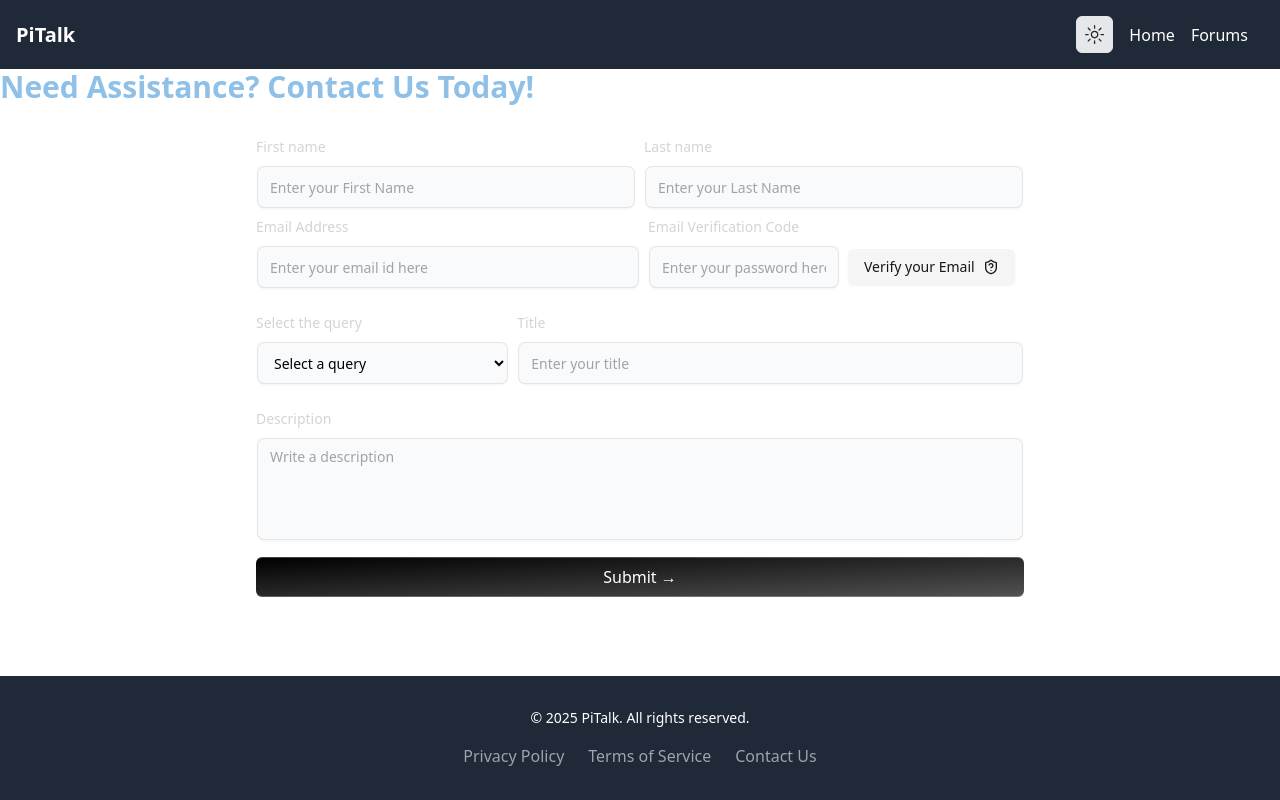
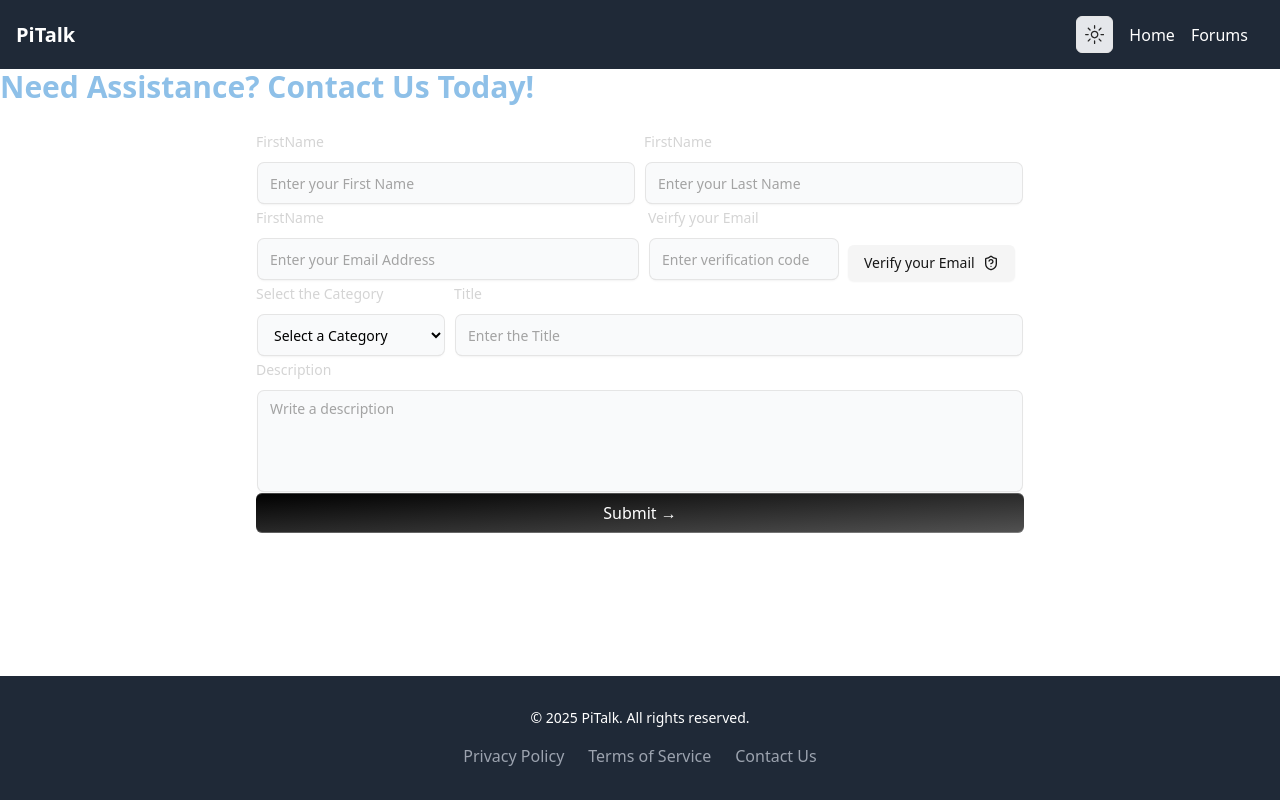
Before and after one commit to adityakashyap5047/PiTalk, a Next.js app: page /contact-us in a window 1280 px wide. Built offline with nearby package versions, Linux system fonts and the light colour scheme.

Commit message:
completing the form validation

```diff
--- a/app/contact-us/ContactUs.js
+++ b/app/contact-us/ContactUs.js
@@ -12,7 +12,7 @@ import { svg_retry, svg_verified, svg_verify, svg_verifying } from "@/components
 import { Select } from "@/components/ui/select";
 import { useState } from 'react';
 import { ToastAction } from "@/components/ui/toast"
-import { Form } from '@/components/ui/form';
+import { Form, FormControl, FormField, FormItem, FormLabel, FormMessage } from '@/components/ui/form';
 import { useToast } from '@/hooks/use-toast';
 
 const SignupFormDemo = () => {
@@ -23,15 +23,26 @@ const SignupFormDemo = () => {
 
   //schema for form validation
   const schema = z.object({
-    firstName: z.string({message: "First Name can not be empty"}),
+    firstName: z.string().nonempty("First Name cannot be empty"),
+    lastName: z.string().nonempty("Last Name cannot be empty"),
+    email: z.string().email({message: "Invalid email address"}),
+    verifyEmail: z.string().nonempty("Give your verification code"),
+    category: z.string().nonempty("Select a Category"),
+    title: z.string().nonempty("Please enter a title"),
+    description: z.string().nonempty("give the description about your query")
   })
 
   //zod implementation
-  const form = useForm<z.infer>({
+  const form = useForm({
     resolver: zodResolver(schema),
     defaultValues: {
+      firstName: '',
+      lastName: '',
       email: '',
-      password: ''
+      verifyEmail: '',
+      category: '',
+      title: '',
+      description: ''
     }
   })
 
@@ -45,7 +56,7 @@ const SignupFormDemo = () => {
   //   })
   // }
 
-  const handleSubmit = async (data) => {
+  const handleSubmit = async (e) => {
     console.log("form submitted");
   }
 
@@ -61,31 +72,87 @@ const SignupFormDemo = () => {
         baseHue={10}
       > */}
       <Form {...form}>
-      <form onSubmit={handleSubmit}>
+      <form onSubmit={form.handleSubmit(handleSubmit)}>
         <div
           className="flex flex-col md:flex-row md:space-x-2">
-          <LabelInputContainer>
-            <Label htmlFor="firstname" className="text-neutral-300 text-sm max-w-sm mt-2 dark:text-neutral-600">First name</Label>
-            <Input id="firstname" placeholder="Enter your First Name" type="text"/>
-          </LabelInputContainer>
-          <LabelInputContainer>
-            <Label htmlFor="lastname" className="text-neutral-300 text-sm max-w-sm mt-2 dark:text-neutral-600">Last name</Label>
-            <Input id="lastname" placeholder="Enter your Last Name" type="text"/>
-          </LabelInputContainer>
+            <FormField
+              name="firstName"
+              control={form.control}
+              render={({ field }) => (
+                <FormItem className="md:w-1/2">
+                  <FormLabel className="text-neutral-300 text-sm max-w-sm mt-2 dark:text-neutral-600">FirstName</FormLabel>
+                  <FormControl>
+                    <Input placeholder="Enter your First Name"
+                      {...field}
+                      onChange={(e) => {
+                          field.onChange(e)
+                        }
+                      }
+                    />
+                  </FormControl>
+                  <FormMessage />
+                </FormItem>
+              )}
+            />
+            <FormField
+              name="lastName"
+              control={form.control}
+              render={({ field }) => (
+                <FormItem className="md:w-1/2">
+                  <FormLabel className="text-neutral-300 text-sm max-w-sm mt-2 dark:text-neutral-600">FirstName</FormLabel>
+                  <FormControl>
+                    <Input placeholder="Enter your Last Name"
+                      {...field}
+                      onChange={(e) => {
+                          field.onChange(e)
+                        }
+                      }
+                    />
+                  </FormControl>
+                  <FormMessage />
+                </FormItem>
+              )}
+            />
         </div>
         <div className="flex flex-col md:flex-row md:space-x-2">
-  <LabelInputContainer className="mb-4 md:w-1/2">
-    <Label htmlFor="email" className="text-neutral-300 text-sm max-w-sm mt-2 dark:text-neutral-600">
-      Email Address
-    </Label>
-    <Input id="email" placeholder="Enter your email id here" type="email"/>
-  </LabelInputContainer>
-  <LabelInputContainer className="mb-4 md:w-1/4">
-    <Label htmlFor="password" className="text-neutral-300 text-sm max-w-sm mt-2 dark:text-neutral-600">
-      Email Verification Code
-    </Label>
-    <Input id="password" placeholder="Enter your password here" type="password" />
-  </LabelInputContainer>
+        <FormField
+              name="email"
+              control={form.control}
+              render={({ field }) => (
+                <FormItem className="md:w-1/2">
+                  <FormLabel className="text-neutral-300 text-sm max-w-sm mt-2 dark:text-neutral-600">FirstName</FormLabel>
+                  <FormControl>
+                    <Input placeholder="Enter your Email Address"
+                      {...field}
+                      onChange={(e) => {
+                          field.onChange(e)
+                        }
+                      }
+                    />
+                  </FormControl>
+                  <FormMessage />
+                </FormItem>
+              )}
+            />
+        <FormField
+              name="verifyEmail"
+              control={form.control}
+              render={({ field }) => (
+                <FormItem className="md:w-1/4">
+                  <FormLabel className="text-neutral-300 text-sm max-w-sm mt-2 dark:text-neutral-600">Veirfy your Email</FormLabel>
+                  <FormControl>
+                    <Input placeholder="Enter verification code"
+                      {...field}
+                      onChange={(e) => {
+                          field.onChange(e)
+                        }
+                      }
+                    />
+                  </FormControl>
+                  <FormMessage />
+                </FormItem>
+              )}
+            />
   <Button variant="secondary" className="mt-10 h-9" type="button" onClick={() => {
         toast({
           title: "Scheduled: Catch up ",
@@ -97,7 +164,8 @@ const SignupFormDemo = () => {
       }}
 >Verify your Email {svg_verify}</Button>
 </div>
-        {/* <div className="flex flex-col md:flex-row md:space-x-2">
+        <div>
+          {/* <div className="flex flex-col md:flex-row md:space-x-2">
   <LabelInputContainer className="mb-4 md:w-1/2">
     <Label htmlFor="email" className="text-neutral-300 text-sm max-w-sm mt-2 dark:text-neutral-600">
       Contact Number
@@ -124,26 +192,69 @@ const SignupFormDemo = () => {
       {svg_retry}
     </Button>
 </div> */}
+        </div>
 <div className="flex flex-col md:flex-row md:space-x-2">
-        <LabelInputContainer className="mb-4 md:w-1/2">
-          <Label htmlFor="queryType" className="text-neutral-300 text-sm max-w-sm mt-2 dark:text-neutral-600">Select the query</Label>
-          <Select id="queryType">
-          <option value="">Select a query</option>
-          <option value="option1">Option 1</option>
-          <option value="option2">Option 2</option>
-          <option value="option3">Option 3</option>
-        </Select>
-        </LabelInputContainer>
-        <LabelInputContainer className="mb-4">
-          <Label htmlFor="title" className="text-neutral-300 text-sm max-w-sm mt-2 dark:text-neutral-600">Title</Label>
-          <Input id="title" placeholder="Enter your title"/>
-        </LabelInputContainer>
+<FormField
+              name="category"
+              control={form.control}
+              render={({ field }) => (
+                <FormItem className="md:w-1/4">
+                  <FormLabel className="text-neutral-300 text-sm max-w-sm mt-2 dark:text-neutral-600">Select the Category</FormLabel>
+                  <FormControl>
+                              <Select {...field}
+                      onChange={(e) => {
+                          field.onChange(e)
+                        }
+                      } >
+                                  <option value="">Select a Category</option>
+                                  <option value="option1">Option 1</option>
+                                  <option value="option2">Option 2</option>
+                                  <option value="option3">Option 3</option>
+                              </Select>
+                  </FormControl>
+                  <FormMessage />
+                </FormItem>
+              )}
+            />
+            <FormField
+              name="title"
+              control={form.control}
+              render={({ field }) => (
+                <FormItem className="md:w-3/4">
+                  <FormLabel className="text-neutral-300 text-sm max-w-sm mt-2 dark:text-neutral-600">Title</FormLabel>
+                  <FormControl>
+                    <Input placeholder="Enter the Title"
+                      {...field}
+                      onChange={(e) => {
+                          field.onChange(e)
+                        }
+                      }
+                    />
+                  </FormControl>
+                  <FormMessage />
+                </FormItem>
+              )}
+            />
         </div>
-        <LabelInputContainer className="mb-4">
-          <Label htmlFor="description" className="text-neutral-300 text-sm max-w-sm mt-2 dark:text-neutral-600">Description</Label>
-          <Textarea id="description" placeholder="Write a description"/>
-        </LabelInputContainer>
-
+        <FormField
+              name="description"
+              control={form.control}
+              render={({ field }) => (
+                <FormItem className="md:w-full">
+                  <FormLabel className="text-neutral-300 text-sm max-w-sm mt-2 dark:text-neutral-600">Description</FormLabel>
+                  <FormControl>
+                    <Textarea placeholder="Write a description"
+                      {...field}
+                      onChange={(e) => {
+                          field.onChange(e)
+                        }
+                      }
+                    />
+                  </FormControl>
+                  <FormMessage />
+                </FormItem>
+              )}
+            />
         <button
           className="bg-gradient-to-br relative group/btn from-black dark:from-zinc-900 dark:to-zinc-900 to-neutral-600 block dark:bg-zinc-800 w-full text-white rounded-md h-10 font-medium shadow-[0px_1px_0px_0px_#ffffff40_inset,0px_-1px_0px_0px_#ffffff40_inset] dark:shadow-[0px_1px_0px_0px_var(--zinc-800)_inset,0px_-1px_0px_0px_var(--zinc-800)_inset]"
           type="submit">
```
